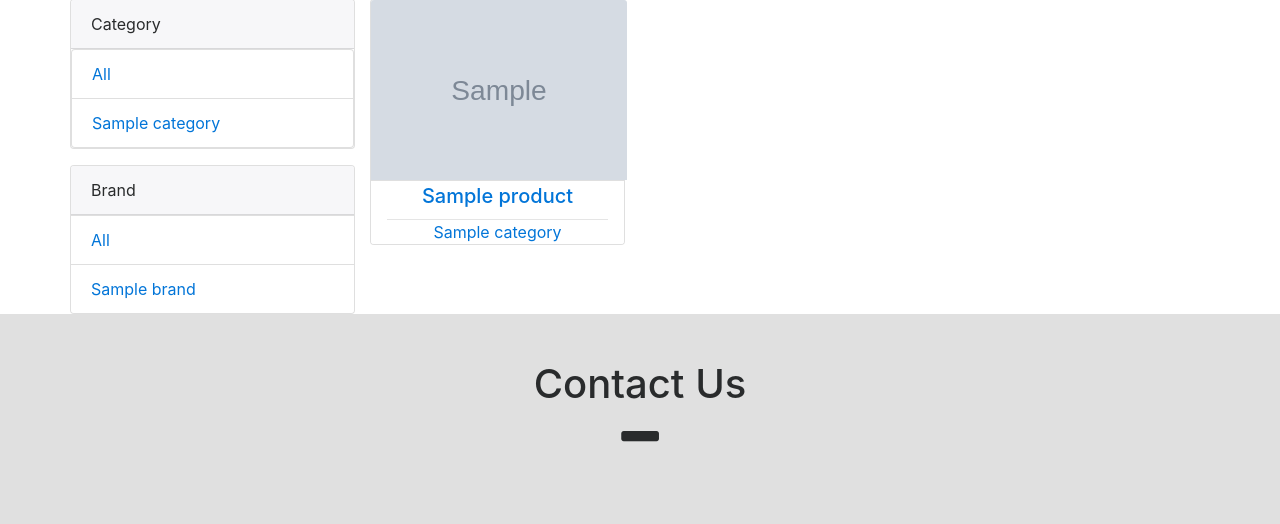
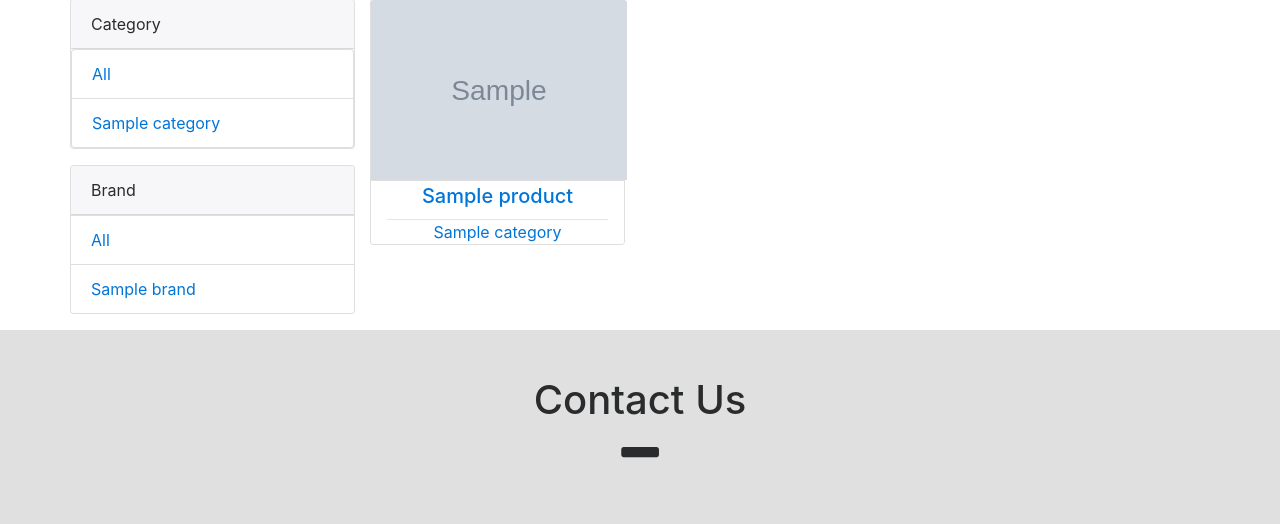
Before and after one commit to bkawan/pms, a Django app: template apps/product/templates/product/list.html in a window 1280 px wide. Shown: the part 213-737 px from the top of the page. Run offline with Django 3.2, Linux system fonts and the light colour scheme; the template is opened without the code that fills it: most values are stand-ins (such as "Sample title", 1, 10 or a date in 2020); grey boxes marked "Sample" are stand-in pictures; some libraries are stand-ins or nearby versions.

Commit message:
minor changes

```diff
--- a/apps/company/templates/company/clients.html
+++ b/apps/company/templates/company/clients.html
@@ -1,7 +1,9 @@
 {% extends '__base.html' %}
-
 {% load thumbnail %}
 
+{% block title %}
+    Clients
+{% endblock %}
 
 {% block content %}
     <!-- clients Section -->
--- a/apps/product/templates/product/list.html
+++ b/apps/product/templates/product/list.html
@@ -38,7 +38,7 @@
                         </ul>
                     </div>
 
-                    <div class="card p-0 mt-3">
+                    <div class="card p-0 my-3">
                         <div class="card-header">
                             Brand
                         </div>
```
